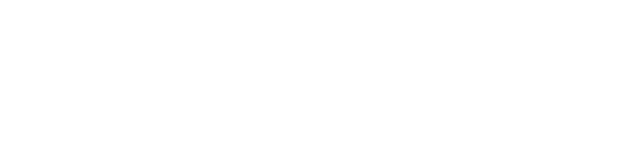
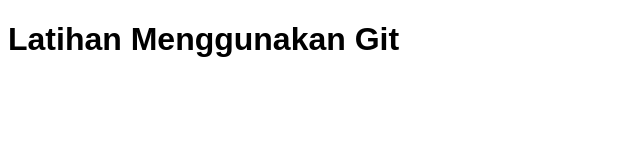
Before and after one commit to Ind772/TestLat, a plain HTML site: page index.html in a window 1280 px wide. Shown: the whole page, without its empty margins (0-640 px from the left). Drawn offline with Linux system fonts and the light colour scheme.

Commit message:
Menambah body

```diff
--- a/index.html
+++ b/index.html
@@ -7,6 +7,7 @@
     <title>Coba Git</title>
 </head>
 <body>
-
+    <h1>Latihan Menggunakan Git</h1>
+    <link rel="stylesheet" href="style.css">
 </body>
 </html>
--- /dev/null
+++ b/style.css
@@ -0,0 +1,3 @@
+body {
+    font-family: Arial;
+}
```
